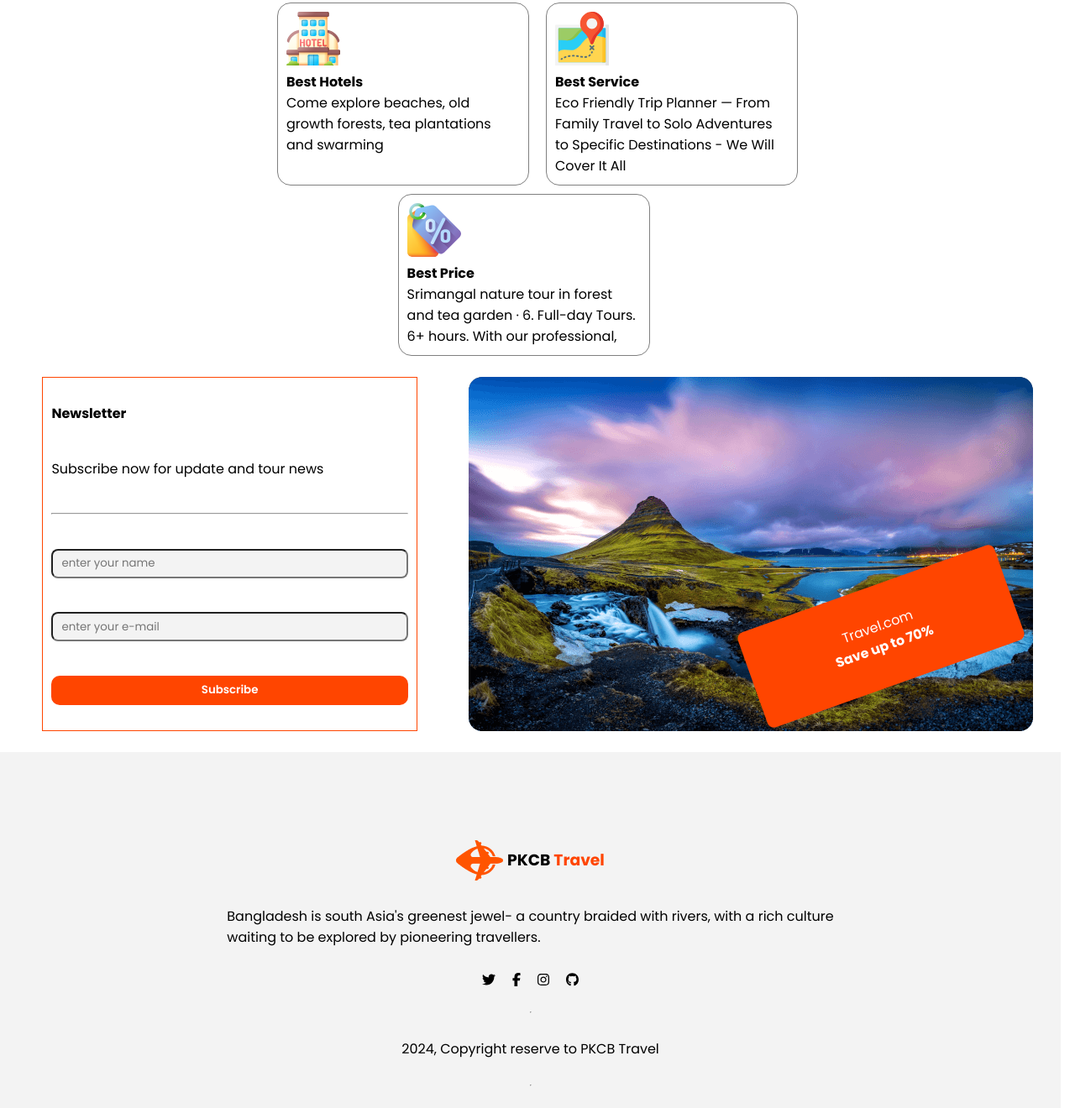
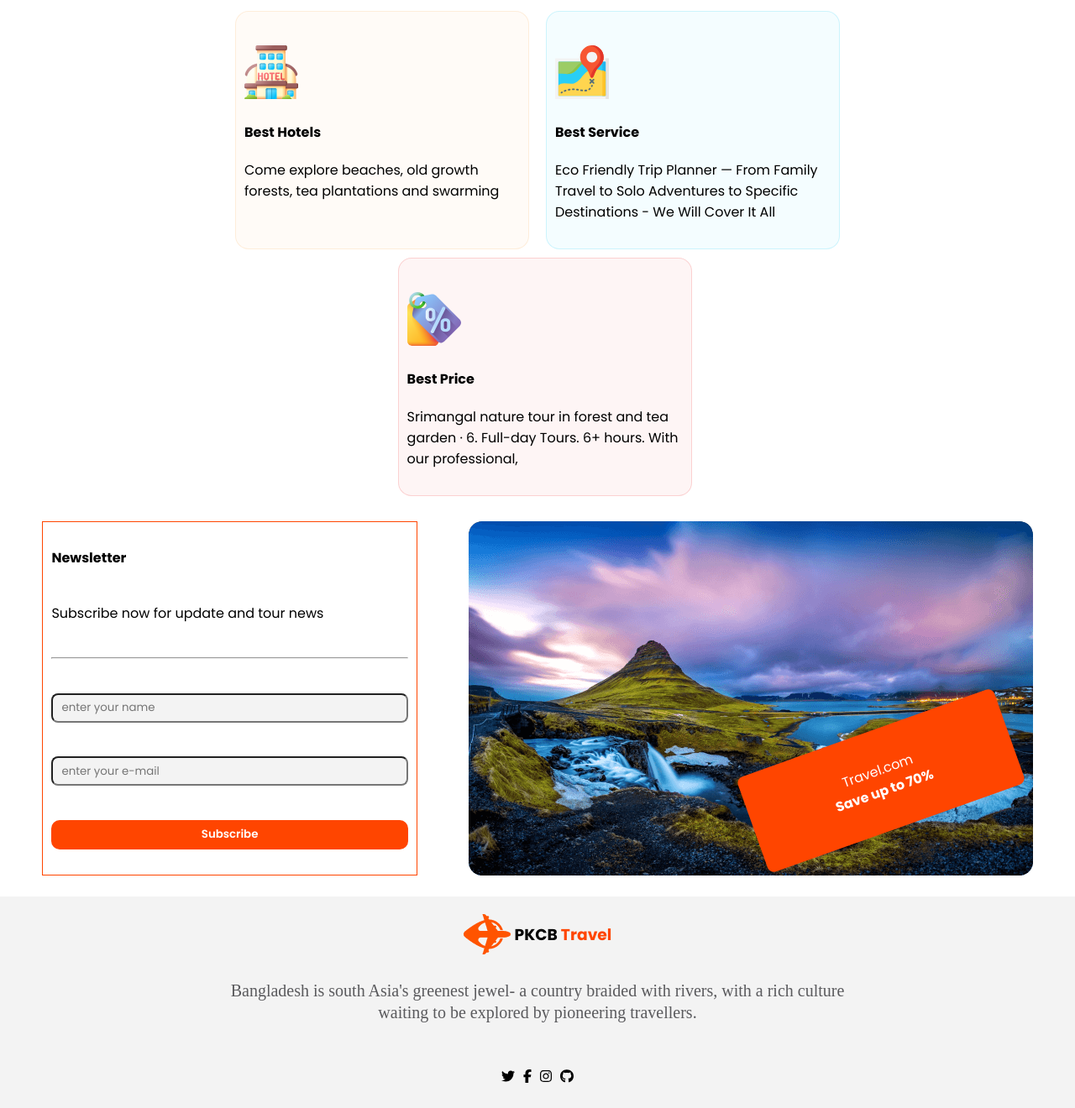
Before and after one commit to pkcbcse/B9-Assignment-02-pkcb-travel, a plain HTML site: page index.html in a window 1280 px wide. Shown: the part 2360-3680 px from the top of the page at 84% size. Drawn offline with Linux system fonts and the light colour scheme.

Commit message:
font update

```diff
--- a/index.html
+++ b/index.html
@@ -123,13 +123,13 @@
       </div>
       <div class="chose-cards">
         <div class="card-1">
-          <img src="./images/hotel 1.svg" alt="">
-          <h4>Best Hotels</h4>
+          <img class="img-hotel" src="./images/hotel 1.svg" alt="">
+          <h4 class="hotels">Best Hotels</h4>
           <p>Come explore beaches, old growth forests, tea plantations and swarming</p>
         </div>
         <div class="card-2">
-          <img src="./Images/map 1.svg" alt="">
-          <h4>Best Service</h4>
+          <img class="img-map" src="./Images/map 1.svg" alt="">
+          <h4 class="service">Best Service</h4>
           <p>Eco Friendly Trip Planner — From Family Travel to Solo Adventures to Specific Destinations - We Will Cover
             It
             All</p>
@@ -137,8 +137,8 @@
       </div>
       <div class="last-card">
         <div class="card-3">
-          <img src="./Images/price-tag 1.svg" alt="">
-          <h4>Best Price</h4>
+          <img class="img-bestPrice" src="./Images/price-tag 1.svg" alt="">
+          <h4 class="bestPrice">Best Price</h4>
           <p>Srimangal nature tour in forest and tea garden · 6. Full-day Tours. 6+ hours. With our professional,</p>
         </div>
       </div>
@@ -179,22 +179,24 @@
           <h3>PKCB<span class="special"> Travel</span></h3>
         </div>
         <div>
-          <p>Bangladesh is south Asia's greenest jewel- a country braided with rivers, with a rich culture <br> waiting
+          <p class="footerText">Bangladesh is south Asia's greenest jewel- a country braided with rivers, with a rich
+            culture <br> waiting
             to
             be explored by pioneering travellers.</p>
 
         </div>
+
         <div class="footer-icon">
           <img src="./Images/twitter.svg" alt="">
           <img src="./Images/facebook-f.svg" alt="">
           <img src="./Images/instagram.svg" alt="">
           <img src="./Images/github.svg" alt="">
         </div>
-        <hr>
+        <hr class="underline">
+
         <div class="Copyright">
           <p>2024, Copyright reserve to PKCB Travel</p>
         </div>
-        <hr>
       </div>
     </footer>
     <!-- footer section end -->
--- a/styles/pkcb-travel.css
+++ b/styles/pkcb-travel.css
@@ -271,6 +271,8 @@ font-size: 2rem;
 /* why chose style start */
 .tex-content{
     text-align: center;
+    margin-top: 20px;
+    margin-bottom: 20px;
 }
 .chose-cards{
     display: flex;
@@ -282,13 +284,66 @@ font-size: 2rem;
 .card-1, .card-2, .card-3{
     border: 1px solid grey;
     padding: 10px;
-    width: 300px;
+    width: 350px;
     border-radius: 16px;
 }
 .card-3{
     justify-content: center;
     margin-left: 37%;
     margin-bottom: 20px;
+    border-radius: 16px;
+border: 1px solid rgba(233, 68, 68, 0.20);
+background: rgba(233, 68, 68, 0.05);
+width: 350px;
+height: 284px;
+flex-shrink: 0;
+margin-bottom: 30px;
+}
+.card-1{
+  border-radius: 16px;
+border: 1px solid rgba(251, 181, 99, 0.20);
+background: rgba(251, 181, 99, 0.05);
+width: 350px;
+height: 284px;
+flex-shrink: 0;
+text-align: left;
+/* display: flex; */
+/* flex-direction: column; */
+}
+.card-2{
+  border-radius: 16px;
+border: 1px solid rgba(41, 206, 246, 0.20);
+background: rgba(41, 206, 246, 0.05);
+width: 350px;
+height: 284px;
+flex-shrink: 0;
+gap: 10px;
+}
+.img-hotel{
+  /* width: 10%; */
+  /* height: 10%; */
+  margin-top: 30px;
+  margin-bottom: 10px;
+}
+.hotels{
+  margin-top: 10px;
+  margin-bottom: 20px;
+}
+.img-map{
+  margin-top: 30px;
+  margin-bottom: 10px;
+}
+.service{
+   margin-top: 10px;
+  margin-bottom: 20px;
+}
+.img-bestPrice{
+  margin-top: 30px;
+  margin-bottom: 10px;
+}
+.bestPrice{
+  margin-top: 10px;
+  margin-bottom: 20px;
 }
 /* why chose style end */
 
@@ -360,8 +415,12 @@ width: 100%;
     align-items: center;
 }
 .footer-icon{
-    display: flex;
-    gap: 20px;
+      display: flex;
+  flex-direction: row;
+  justify-content: center;
+  margin-top: 25px;
+  margin-bottom: 10px;
+  gap: 10px;
 }
 .footer{
     display: flex;
@@ -370,20 +429,32 @@ width: 100%;
     align-items: center;
     gap: 30px;
     background: rgba(19, 19, 24, 0.05);
-    width: 1263px;
-height: 502px;
+    /* width: 1263px; */
+height: 400px;
 flex-shrink: 0;
 }
-/* .Copyright{
+.Copyright{
   display: flex;
     flex-direction: row;
     justify-content: center;
     color: #131318;
-font-family: Inter;
 font-size: 16px;
+font-weight: 300;
+  margin-top: 10px;
+  margin-bottom: 50px;
+}
+.underline{
+  background: rgba(19, 19, 24, 0.10);
+  width: 872px;
+height: 1px;
+}
+.footerText{
+  color: #5A5A5D;
+text-align: center;
+font-family: Mulish;
+font-size: 20px;
 font-style: normal;
-font-weight: 300;
-line-height: normal;
-  margin-top: 30px;
-  margin-bottom: 20px;
-} */
+font-weight: 400;
+line-height: 26px; /* 162.5% */
+width: 769px;
+}
```
